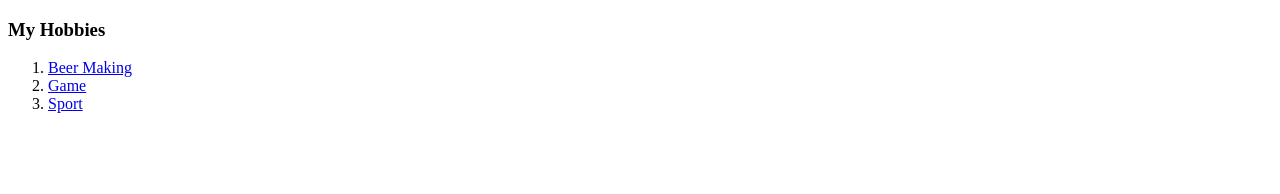
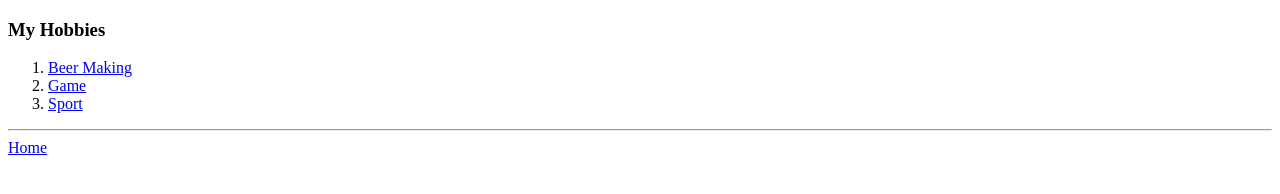
Before and after one commit to klu0926/cv, a plain HTML site: page hobbies.html in a window 1280 px wide. Drawn offline with Linux system fonts and the light colour scheme.

Commit message:
update pages with link back to the home page

```diff
--- a/hobbies.html
+++ b/hobbies.html
@@ -12,5 +12,7 @@
             <li><a target="_blank" href="https://www.ea.com/zh-tw/games">Game</a></li>
             <li><a target="_blank" href="https://en.wikipedia.org/wiki/Esports">Sport</a></li>
         </ol>
+        <hr>
+        <a href="index.html">Home</a>
     </body>
 </html>
```
Also changed, not shown: contact.html (+2 -1 lines).
